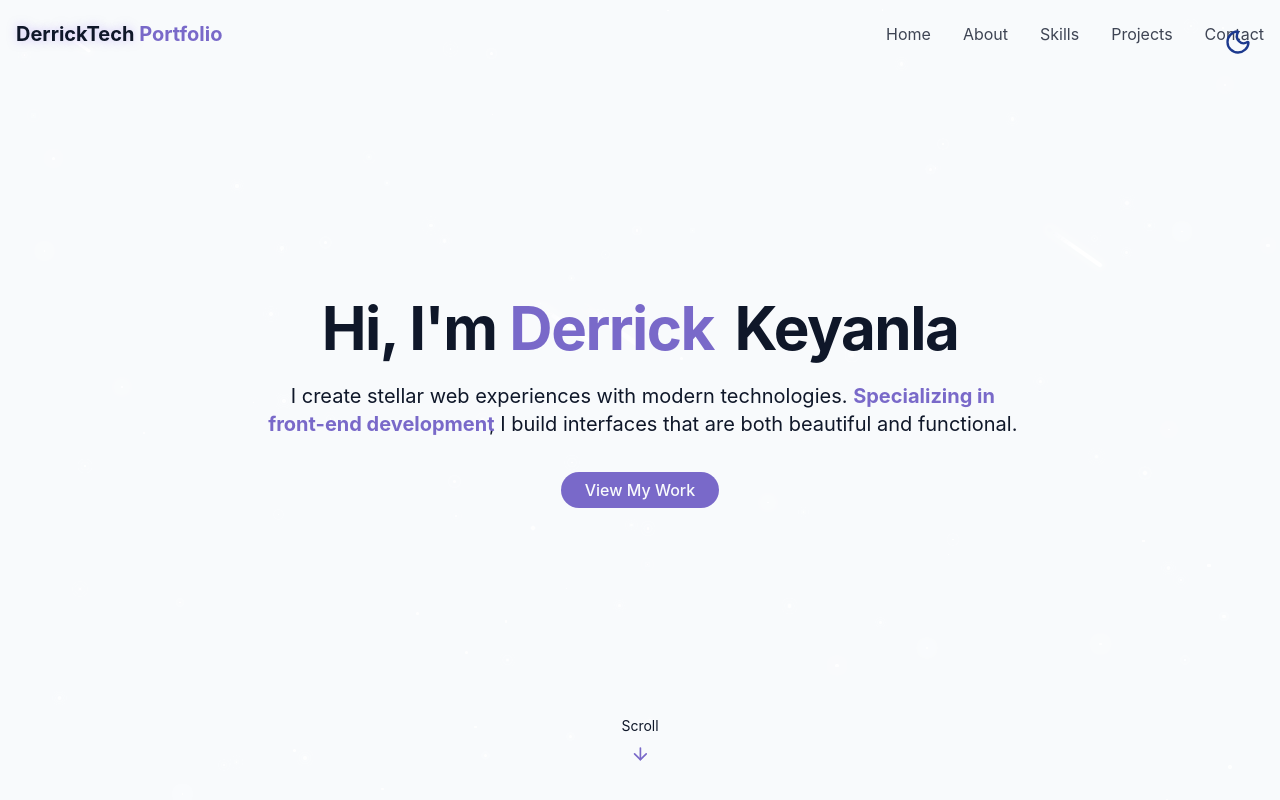
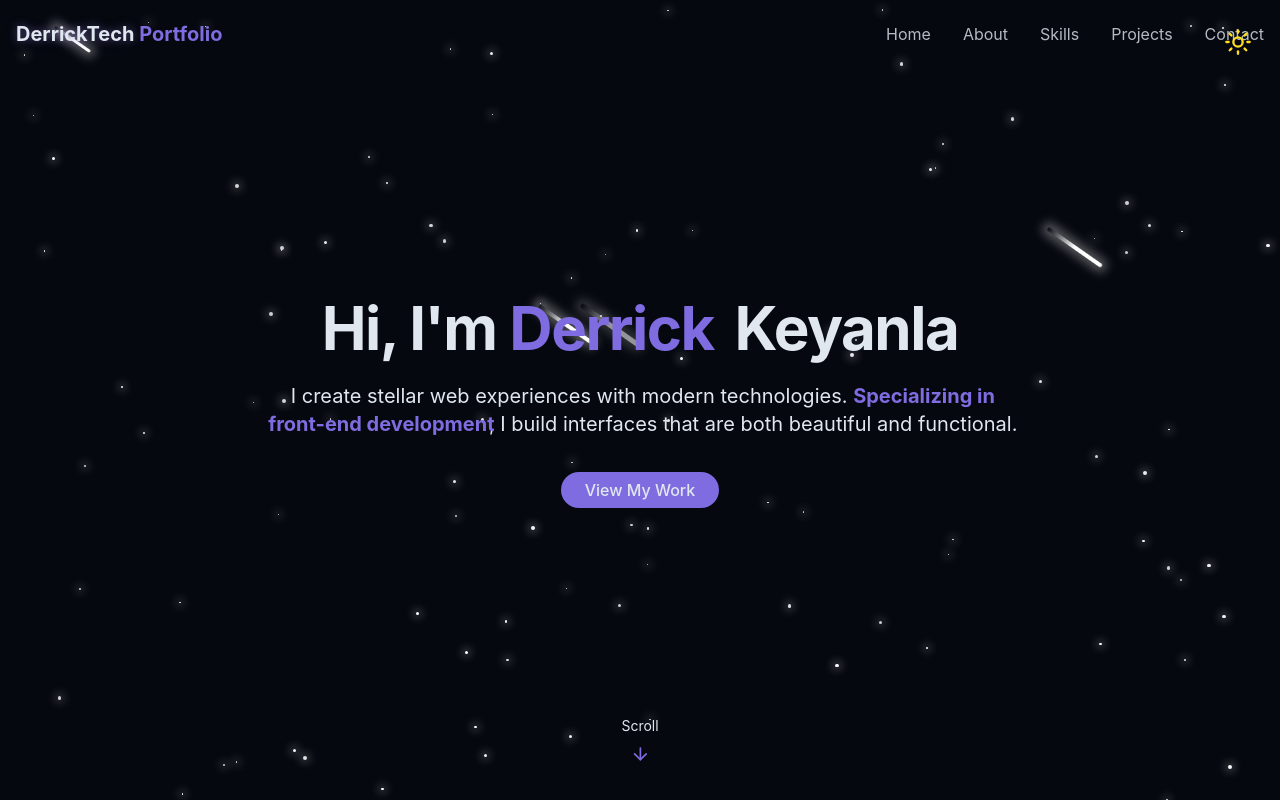
Before and after one commit to nodemrufin-hash/portfolio, a React (Vite) app: page / in a window 1280 px wide. Shown: the top 800 px of the page. Built offline with nearby package versions, Linux system fonts and the light colour scheme.

Commit message:
definir un theme sombre par defaut

```diff
--- a/src/components/ThemeToggle.jsx
+++ b/src/components/ThemeToggle.jsx
@@ -4,18 +4,16 @@ import { cn } from "../lib/utils";
 
 export const ThemeToggle = () => {
 
-    const [isDarkMode, setIsDarkMode] = useState(false);
-    useEffect(() => {
-        const storedTheme = localStorage.getItem("theme");
-        if (storedTheme === "dark") {
-            setIsDarkMode(true);
-            document.documentElement.classList.add("dark");
+   const [isDarkMode, setIsDarkMode] = useState(true);
 
-        } else {
-            localStorage.setItem("theme", "light");
-            setIsDarkMode(false);
-        }
-    },[]);
+useEffect(() => {
+  const storedTheme = localStorage.getItem("theme");
+  const useDarkMode = storedTheme !== "light";
+
+  setIsDarkMode(useDarkMode);
+  document.documentElement.classList.toggle("dark", useDarkMode);
+  localStorage.setItem("theme", useDarkMode ? "dark" : "light");
+}, []);
 
 
 
```
